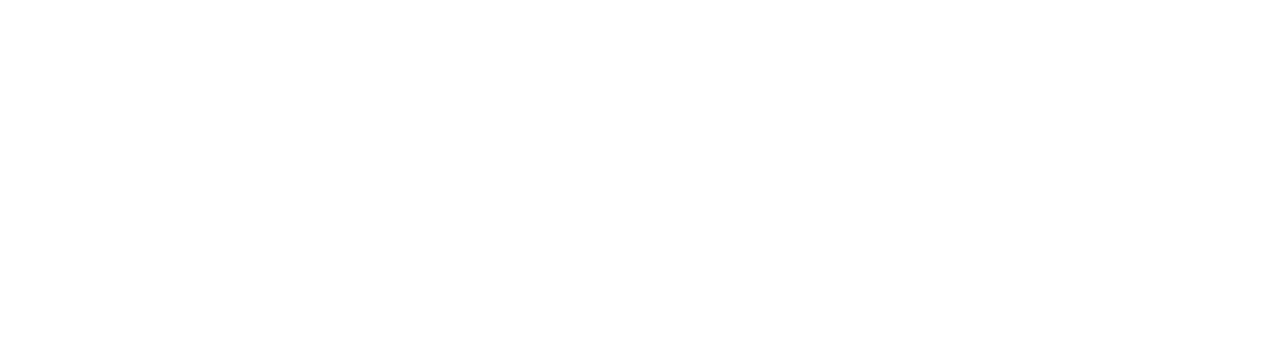
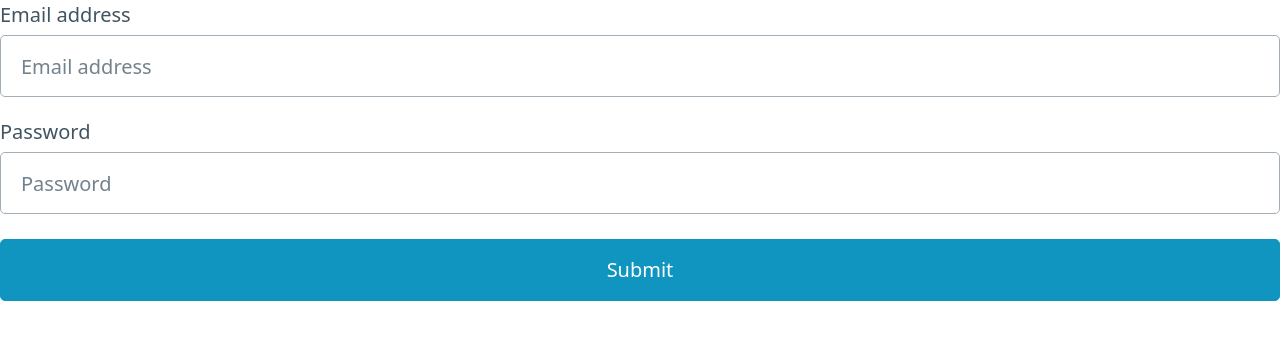
Before and after one commit to Vishnuprasanth-mediwave/imdb_react, a React (Vite) app in the folder app/: page /login in a window 1280 px wide. Before the commit this address had no page. Shown: the top 340 px of the page. Built offline with nearby package versions, Linux system fonts and the light colour scheme; the HTML template or start-up script is replaced by a standard one.

Commit message:
delete nodemodules

```diff
--- a/app/package.json
+++ b/app/package.json
@@ -13,7 +13,8 @@
     "@picocss/pico": "^1.5.10",
     "axios": "^1.6.2",
     "react": "^18.2.0",
-    "react-dom": "^18.2.0"
+    "react-dom": "^18.2.0",
+    "react-router-dom": "^6.20.1"
   },
   "devDependencies": {
     "@types/react": "^18.2.37",
--- a/app/src/App.tsx
+++ b/app/src/App.tsx
@@ -7,6 +7,7 @@ import Home from "./pages/Home";
 const SignupForm = lazy(() => import("./pages/SignupForm"));
 const UpdateForm = lazy(() => import("./pages/UpdateForm"));
 import Loading from "./components/loding";
+import LoginForm from "./pages/LoginForm";
 function App() {
   return (
     <Suspense fallback={<Loading />}>
@@ -14,6 +15,7 @@ function App() {
         <Routes>
           <Route path="/" element={<Home />} />
           <Route path="/signup" element={<SignupForm />} />
+          <Route path="/login" element={<LoginForm />} />
           <Route path="/update/:id" element={<UpdateForm />} />
         </Routes>
       </BrowserRouter>
--- a/app/src/pages/LoginForm.tsx
+++ b/app/src/pages/LoginForm.tsx
@@ -13,7 +13,9 @@ const LoginForm = () => {
   }
   function handleSubmit(e: React.FormEvent<HTMLFormElement>) {
     e.preventDefault();
-    async function handleLogin(user: IUserAdd) {
+    handleLogin(login);
+  }
+  async function handleLogin(user: Ilogin) {
     try {
       const userPayload = {
         email: user.email,
@@ -25,7 +27,6 @@ const LoginForm = () => {
     } catch (error) {
       if (error instanceof Error) {
         console.error("Error deleting movie:", error);
-        }
       }
     }
   }
@@ -55,3 +56,4 @@ const LoginForm = () => {
     </form>
   );
 };
+export default LoginForm;
--- a/package.json
+++ /dev/null
@@ -1,5 +0,0 @@
-{
-  "dependencies": {
-    "react-router-dom": "^6.20.1"
-  }
-}
```
Also changed, not shown: 2 other files (tests, documents, lock files or other folders). Lines whose indentation alone changed are shown as unchanged.
